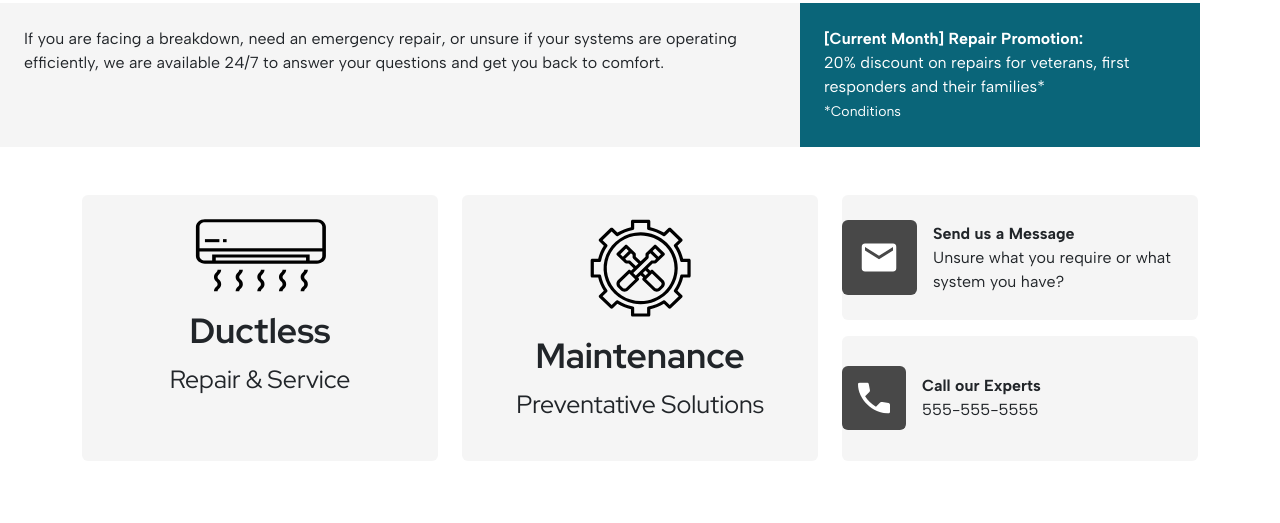
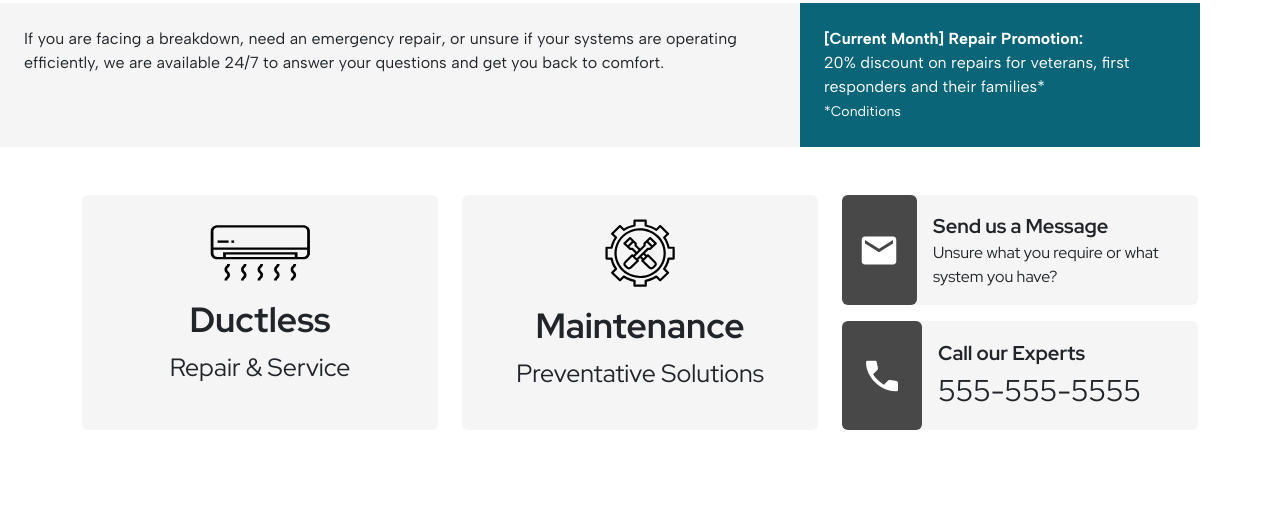
Before and after one commit to leylamemiguven/SearchKings-Assignment-, a plain HTML site: page public/index.html in a window 1280 px wide. Shown: the part 844-1367 px from the top of the page. Drawn offline with nearby package versions, Linux system fonts and the light colour scheme; no server answers.

Commit message:
Fixing styling and alignment issues

```diff
--- a/public/assets/styles.css
+++ b/public/assets/styles.css
@@ -122,6 +122,15 @@ h4{
 
 /* Services and Solutions section */
 
+.boxes{
+  font-family: "Red Hat Display", sans-serif;
+
+}
+
+.box{
+  align-content: center;
+}
+
 .bg-teal {
   background-color: var(--brand-primary) !important;
 }
@@ -132,12 +141,28 @@ h4{
 
 .service-explanation{
   line-height: 132.5%;
-  font-family: "Red Hat Display", sans-serif;
   font-size:25px
 }
 
 .bg-brown{
   background: var(--brand-secondary);
+  height: 100%;
+  align-content: center;
+  width: 80px;
+  text-align: center;
+}
+
+.contact-title{
+  font-size: 20px;
+  font-weight: 700;
+
+
+}
+
+.phone-num{
+  font-size: 30px;
+  font-weight: 400;
+
 }
 
 /* /Services and Solutions section*/
@@ -193,9 +218,6 @@ footer{
 
 
 @media (max-width: 767.98px) {
-  .quote-banner h2 {
-    font-size: 1.5rem;
-  }
   #services-intro{
     margin-right: 0 !important;
   }
--- a/public/index.html
+++ b/public/index.html
@@ -80,7 +80,7 @@
     </div>
 
     <!-- Description and Promo (flush left, full width) -->
-    <div id="services-intro" class="row mb-5 gx-0 mx-0">
+    <div id="services-intro" class="row mb-5 gx-0 mx-0 ">
       <div class="col-12 col-md-8 mb-3 mb-md-0 ps-0">
         <div class="bg-light p-4 h-100 w-100">
           If you are facing a breakdown, need an emergency repair, or unsure if your systems are operating efficiently, we are available 24/7 to answer your questions and get you back to comfort.
@@ -96,12 +96,12 @@
     </div>
 
     <!-- Ductless / Maintenance / Contact Boxes (inside container) -->
-    <div class="container">
+    <div class="boxes container">
       <div class="row">
         <!-- Ductless Box -->
         <div class="col-12 col-md-4 mb-4 mb-md-0">
-          <div class="bg-light p-4 h-100 text-center rounded">
-            <img src="assets/images/ductless.svg" alt="Ductless" class="mb-3" />
+          <div class="box bg-light p-4 h-100 text-center rounded">
+            <img src="assets/images/ductless.svg" alt="Ductless" class="mb-3" width="100px" />
             <div>
               <h4 class="fw-bold">Ductless</h4>
               <p class="service-explanation">Repair & Service</p>
@@ -111,8 +111,8 @@
 
         <!-- Maintenance Box -->
         <div class="col-12 col-md-4 mb-4 mb-md-0">
-          <div class="bg-light p-4 h-100 text-center rounded">
-            <img src="assets/images/maintenance.svg" alt="Maintenance" class="mb-3" />
+          <div class="box bg-light p-4 h-100 text-center rounded">
+            <img src="assets/images/maintenance.svg" alt="Maintenance" class="mb-3" width="70px"  />
             <div>
               <h4 class="fw-bold">Maintenance</h4>
               <p class="service-explanation">Preventative Solutions</p>
@@ -131,7 +131,7 @@
                 <img src="assets/images/mail.svg" alt="Send Message" class="mb-0" />
               </div>
               <div>
-                <strong>Send us a Message</strong><br />
+                <strong class="contact-title">Send us a Message</strong><br />
                 Unsure what you require or what system you have?
               </div>
             </div>
@@ -141,8 +141,8 @@
                 <img src="assets/images/phone.svg" alt="Call Experts" class="mb-0" />
               </div>
               <div>
-                <strong>Call our Experts</strong><br />
-                555-555-5555
+                <strong class="contact-title">Call our Experts</strong><br />
+                <span class="phone-num">555-555-5555</span>
               </div>
             </div>
           </div>
```
